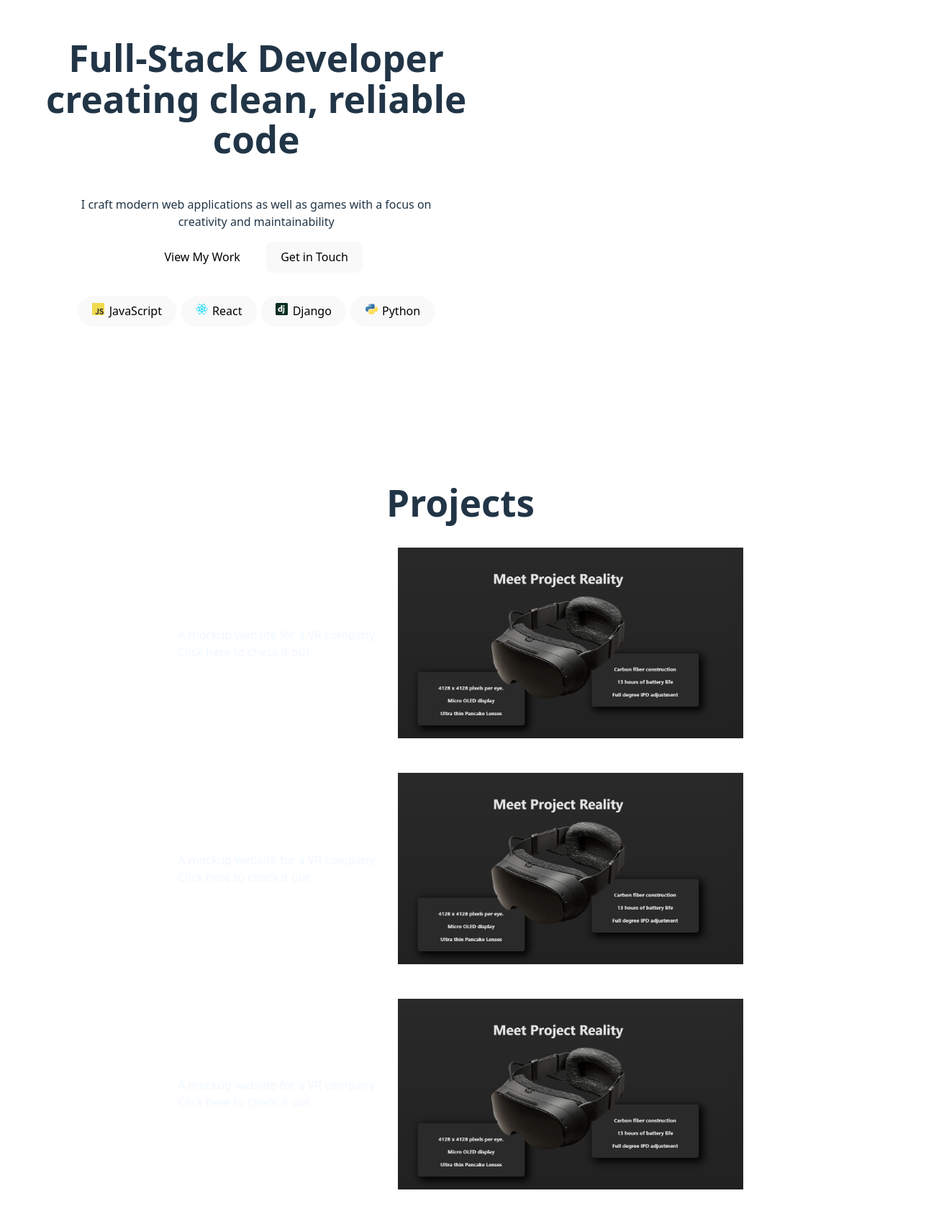
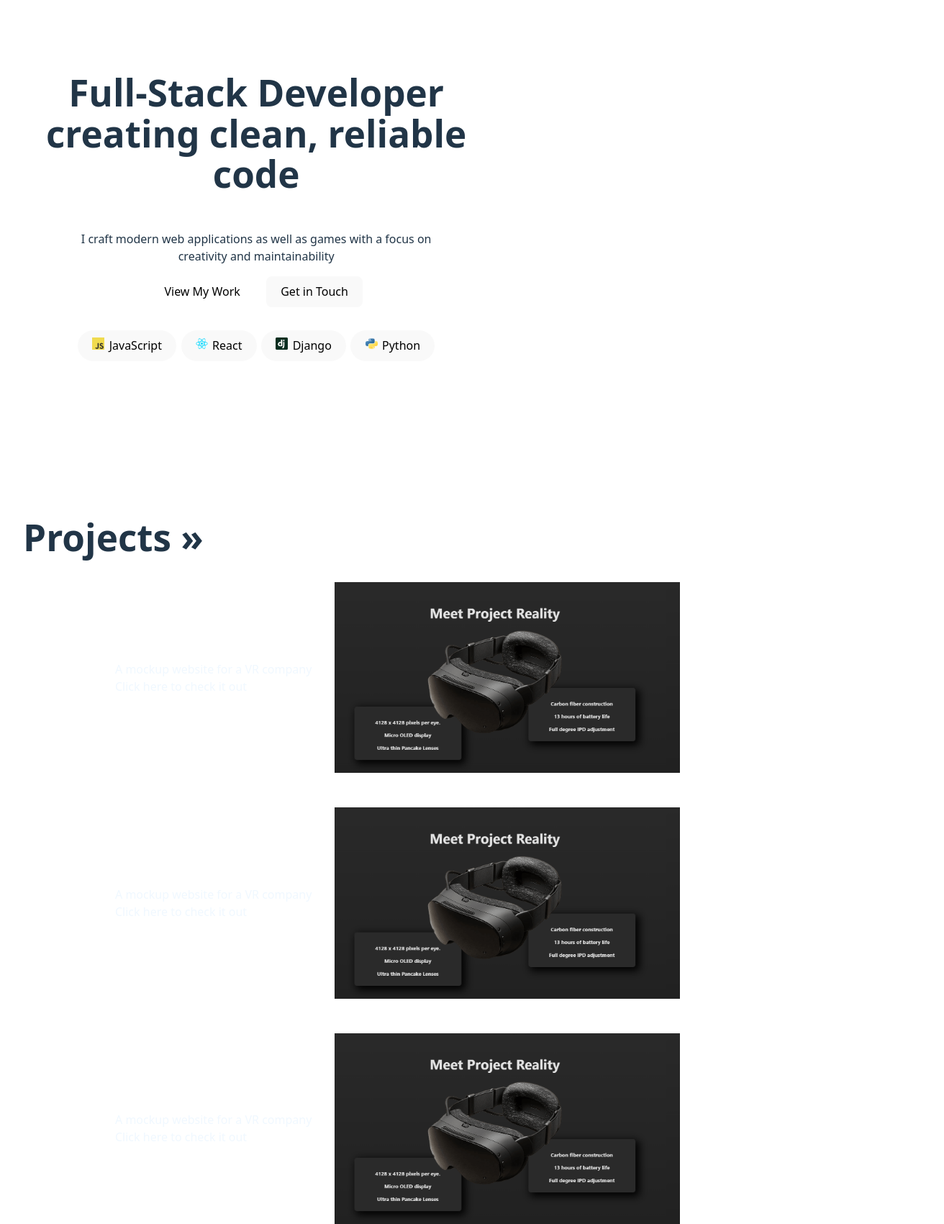
Before and after one commit to Christianvdev/Eportfolio, a React (Vite) app: page / in a window 1280 px wide. Shown: the part 164-1865 px from the top of the page at 72% size, 1312 px wide, since content can reach past the window. Before the commit the page ends 1817 px from the top, so only its background shows below. Built offline with nearby package versions, Linux system fonts and the light colour scheme.

Commit message:
Improved format
Added name to navbar
Improved the project structure
Added dropdown arrow
Added AOS animations

```diff
--- a/package.json
+++ b/package.json
@@ -10,6 +10,7 @@
     "preview": "vite preview"
   },
   "dependencies": {
+    "aos": "^2.3.4",
     "react": "^19.2.0",
     "react-dom": "^19.2.0"
   },
--- a/src/Heading.css
+++ b/src/Heading.css
@@ -1,9 +1,23 @@
-.heading{
+.heading-end{
     display: flex;
     justify-content: flex-end;
 
     position: fixed;
     right: 0;
+
+}
+
+.heading-start{
+    display: flex;
+    justify-content: flex-start;
+
+    position: relative;
+    left: 2rem;
+    top: 0;
+
+    color: whitesmoke;
+    background-color: transparent;
+    font-size: xx-large;
 
 }
 
--- a/src/Heading.jsx
+++ b/src/Heading.jsx
@@ -4,15 +4,28 @@ function HeaderDisplay(){
 
     return (
         <>
-            <div className="heading">
-                <div className="button-container">
-                    <a href="#home" className='heading-buttons'>Home</a>
-                    <a href="#projects" className='heading-buttons'>My projects</a>
-                    <a className='heading-buttons'>Contact me</a>
-                    <a className='heading-buttons'>About me</a>
+            <div>
 
+
+                <div className="heading-end">
+                    <div className="button-container">
+                        <a href="#home" className='heading-buttons'>Home</a>
+                        <a href="#projects" className='heading-buttons'>My projects</a>
+                        <a className='heading-buttons'>Contact me</a>
+                        <a className='heading-buttons'>About me</a>
+
+                    </div>
                 </div>
+
+                <div className="heading-start">
+                    <p1> Christian Vaz</p1>
+                </div>
+
+
+
             </div>
+
+
 
 
         </>
--- a/src/Hero.jsx
+++ b/src/Hero.jsx
@@ -1,13 +1,18 @@
-import './Hero.css'
-import jsLogo from './assets/jsLogo.png'
-import reactLogo from './assets/reactLogo.png'
-import djangoLogo from './assets/djangoLogo.png'
-import pythonLogo from './assets/pythonLogo.png'
+import './Hero.css';
+import jsLogo from './assets/jsLogo.png';
+import reactLogo from './assets/reactLogo.png';
+import djangoLogo from './assets/djangoLogo.png';
+import pythonLogo from './assets/pythonLogo.png';
+
+import AOS from 'aos';
+import 'aos/dist/aos.css';
+
+AOS.init();
 
 function HeroDisplay(){
     return (
         <>
-            <div id='home' className="content-outer">
+            <div id='home' className="content-outer" data-aos="fade-up">
                 <div className='content-inner'>
                     <div className='intro-text'>
                         <h1>
--- a/src/Projects.css
+++ b/src/Projects.css
@@ -8,8 +8,10 @@
     display: flex;
     flex-direction: column;
 
-    align-items: center;
+    align-items: start;
     margin-bottom: 0rem;
+
+    padding-left: 2rem;
 
 }
 
@@ -19,20 +21,22 @@
 
     gap: 3rem;
     justify-content: center;
+    align-items: start;
 
     flex-wrap: wrap;
 
     min-height: 100vh;
+
+    padding-left: 10rem;
 }
 
 .Project-Image{
     max-width: 30rem;
     max-height: 150rem;
+
+    z-index: -1;
 }
 
-.Project-Image:hover{
-    transform: scale(1.1);
-}
 
 .Project-Card{
     display: flex;
@@ -42,6 +46,11 @@
     gap: 2rem;
 }
 
+.Project-Card:hover{
+    background-color: #8a8a8a28;
+    border-radius: 10px;
+}
+
 .Project-Card a{
     color:aliceblue;
     align-self: center;
--- a/src/Projects.jsx
+++ b/src/Projects.jsx
@@ -7,7 +7,7 @@ function DisplayProjects(){
             <div id="projects" className='Outer-Page'>
 
                 <div className='Intro-Section'>
-                    <h1>Projects</h1>
+                    <h1>Projects »</h1>
                 </div>
 
                 <div className='Projects-Display'>
```
Also changed, not shown: 1 other file (tests, documents, lock files or other folders).
